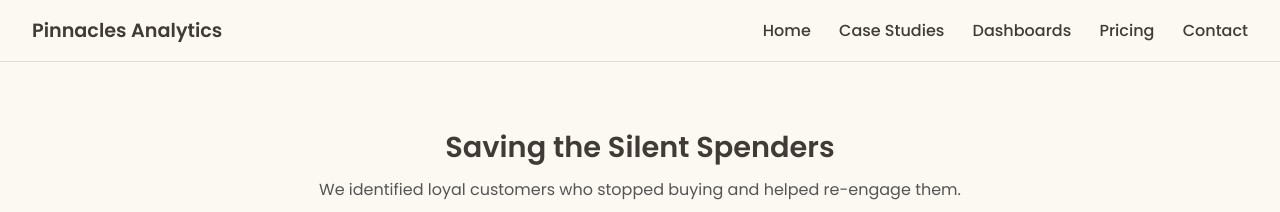
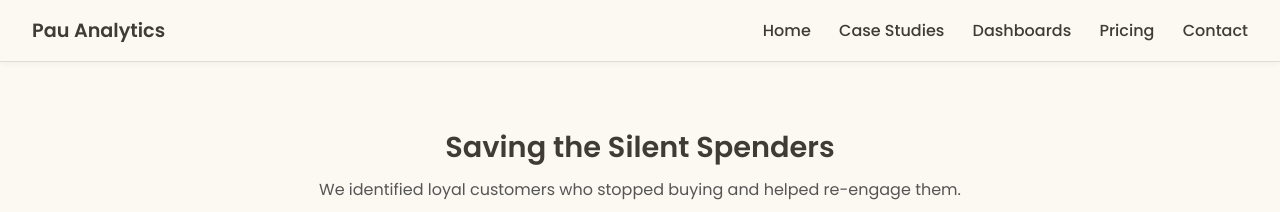
Before and after one commit to lyven81/pinnacles-learning-website, a Jekyll site: the page dashboard/dashboard-3.html, which Jekyll copies as it is, in a window 1280 px wide. Shown: the top 212 px of the page. Built offline with Jekyll 4.4.1, drawn with Linux system fonts in a browser that asks for light colours; some of the changed text lies outside the part shown.

Commit message:
Update dashboard-3.html

```diff
--- a/dashboard/dashboard-3.html
+++ b/dashboard/dashboard-3.html
@@ -3,9 +3,84 @@
 <head>
   <meta charset="UTF-8" />
   <meta name="viewport" content="width=device-width, initial-scale=1.0" />
-  <title>Real Insight | Pinnacles Analytics</title>
+
+  <title>Real Stories | Pau Analytics</title>
   <link href="https://fonts.googleapis.com/css2?family=Poppins:wght@400;500;600&display=swap" rel="stylesheet" />
+  <meta name="description" content="SME analytics consulting in Malaysia—dashboards for inventory forecasting, churn prediction, marketing ROI, and pricing optimization." />
+
+  <link rel="preconnect" href="https://fonts.googleapis.com" />
+  <link rel="preconnect" href="https://fonts.gstatic.com" crossorigin />
+  <link href="https://fonts.googleapis.com/css2?family=Poppins:wght@400;500;600&display=swap" rel="stylesheet" />
+
+  <script type="application/ld+json">
+{
+  "@context": "https://schema.org",
+  "@type": "Organization",
+  "name": "Pau Analytics",
+  "url": "https://www.pauanalytics.com",
+  "contactPoint": [{
+    "@type": "ContactPoint",
+    "contactType": "Customer Service",
+    "email": "admin@pauanalytics.com",
+    "areaServed": "MY",
+    "availableLanguage": ["en", "ms"]
+  }]
+}
+</script>
+
+  <!-- Google tag (gtag.js) -->
+<script async src="https://www.googletagmanager.com/gtag/js?id=G-3XSLR3FV22"></script>
+<script>
+  window.dataLayer = window.dataLayer || [];
+  function gtag(){dataLayer.push(arguments);}
+  gtag('js', new Date());
+  gtag('config', 'G-3XSLR3FV22');
+
+  document.addEventListener('DOMContentLoaded', function () {
+    // Track CTA button clicks
+    document.querySelectorAll('.cta-button').forEach(btn => {
+      btn.addEventListener('click', () => {
+        gtag('event', 'cta_click', {
+          event_category: 'engagement',
+          event_label: btn.textContent.trim()
+        });
+      });
+    });
+
+    // Track Contact form submissions
+    const contactForm = document.querySelector('form');
+    if (contactForm) {
+      contactForm.addEventListener('submit', () => {
+        gtag('event', 'contact_form_submit', {
+          event_category: 'lead',
+          event_label: 'Contact Form'
+        });
+      });
+    }
+  });
+</script>
+
+<!-- Favicons -->
+  <link rel="icon" href="/favicon.ico" sizes="any">
+  <link rel="icon" type="image/png" sizes="96x96" href="/assets/favicon-96x96.png">
+  <link rel="apple-touch-icon" sizes="180x180" href="/assets/apple-touch-icon.png">
+  <meta name="theme-color" content="#FCF9F2">
+
   <style>
+    /* Sticky top navbar */
+    .navbar {
+      position: sticky;
+      top: 0;
+      z-index: 1100;
+      display: flex;
+      justify-content: space-between;
+      align-items: center;
+      background-color: #FCF9F2;
+      padding: 1rem 2rem;
+      border-bottom: 1px solid #e0ddd3;
+      box-shadow: 0 2px 6px rgba(0,0,0,0.04);
+    }
+
     html, body {
       height: 100%;
       margin: 0;
@@ -157,13 +232,13 @@
 <body>
 
   <div class="navbar">
-    <div class="brand">Pinnacles Analytics</div>
+    <div class="brand">Pau Analytics</div>
     <nav>
-      <a href="http://www.pinnaclesanalytics.com/index.html">Home</a>
-      <a href="http://www.pinnaclesanalytics.com/case-studies.html">Case Studies</a>
-      <a href="http://www.pinnaclesanalytics.com/dashboard.html">Dashboards</a>
-      <a href="http://www.pinnaclesanalytics.com/pricing.html">Pricing</a>
-      <a href="http://www.pinnaclesanalytics.com/contact.html">Contact</a>
+      <a href="https://www.pauanalytics.com/index.html">Home</a>
+      <a href="https://www.pauanalytics.com/case-studies.html">Case Studies</a>
+      <a href="https://www.pauanalytics.com/dashboard.html">Dashboards</a>
+      <a href="https://www.pauanalytics.com/pricing.html">Pricing</a>
+      <a href="https://www.pauanalytics.com/contact.html">Contact</a>
     </nav>
   </div>
 
@@ -213,14 +288,14 @@
   </main>
 
   <footer>
-    <p>📧 <a href="mailto:admin@pinnaclesanalytics.com">admin@pinnaclesanalytics.com</a></p>
+    <p>📧 <a href="mailto:admin@pauanalytics.com">admin@pauanalytics.com</a></p>
     <p>
-      <a href="http://www.pinnaclesanalytics.com/about.html">About Us</a> &nbsp;|&nbsp;
-      <a href="http://www.pinnaclesanalytics.com/pricing.html">Pricing</a> &nbsp;|&nbsp;
-      <a href="http://www.pinnaclesanalytics.com/privacy-policy.html">Data Policy</a>
+      <a href="https://www.pauanalytics.com/about.html">About Us</a> &nbsp;|&nbsp;
+      <a href="https://www.pauanalytics.com/pricing.html">Pricing</a> &nbsp;|&nbsp;
+      <a href="https://www.pauanalytics.com/privacy-policy.html">Data Policy</a>
     </p>
-    <p>© 2025 Pinnacles Analytics</p>
-  </footer>
+    <p>© 2025 Pau Analytics</p>
+  </footer>>
 
 </body>
 </html>
```
